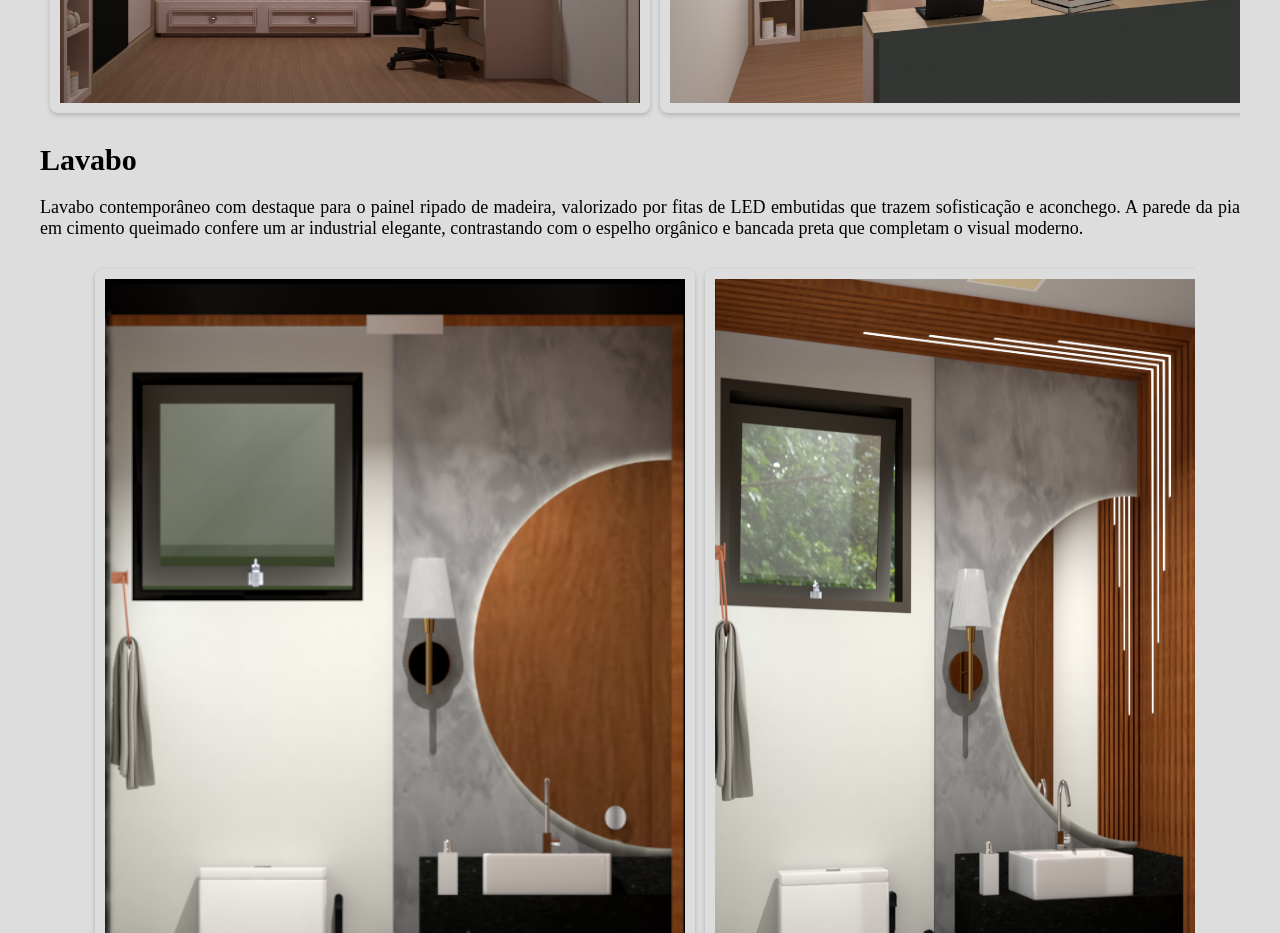
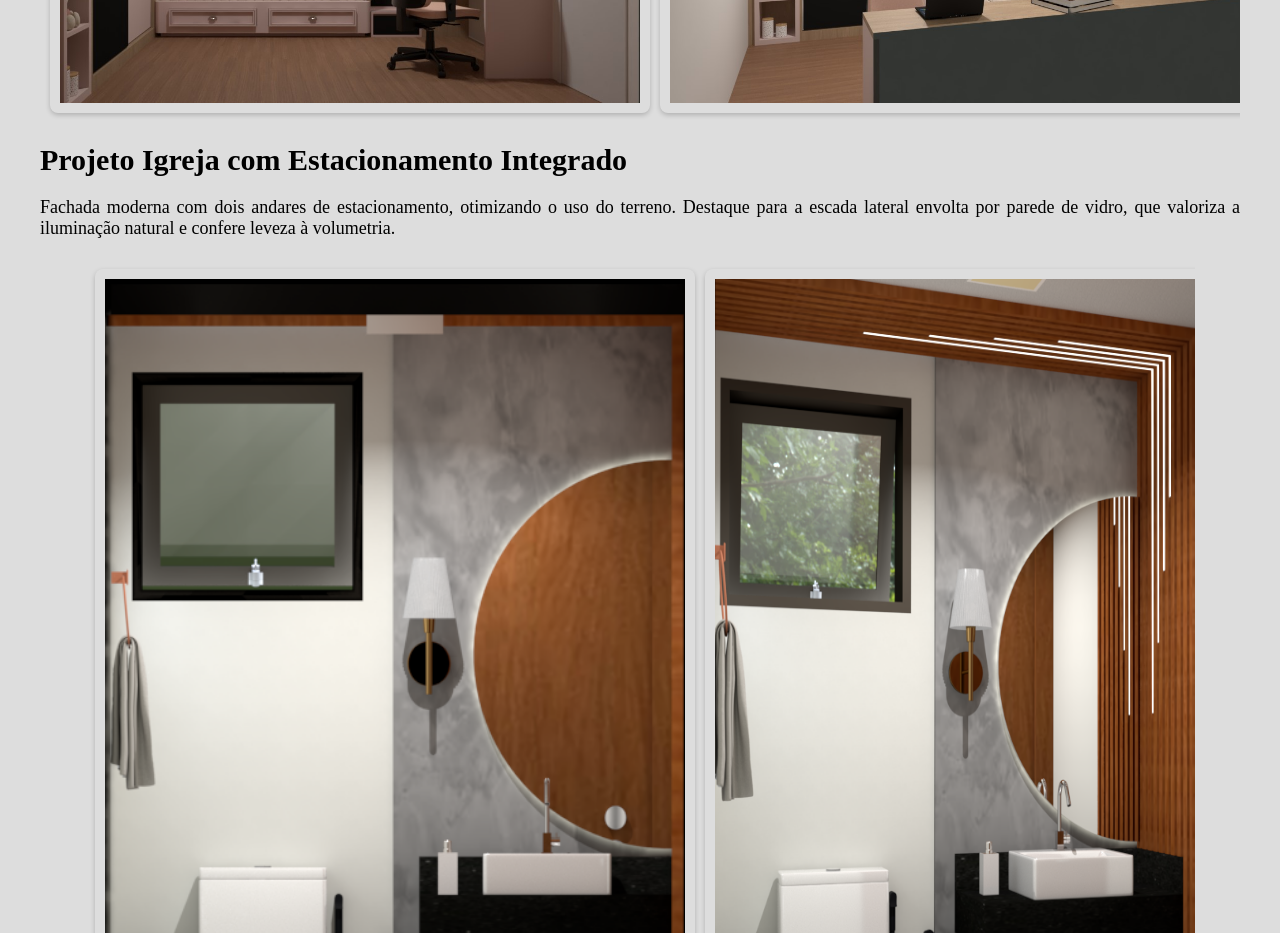
Before and after one commit to Jc-Souza80/Projetos-3D, a plain HTML site: page index.html in a window 1280 px wide. Shown: the part 2460-3393 px from the top of the page. Drawn offline with Linux system fonts and the light colour scheme.

Commit message:
novo item
add igreja/estacionamento

```diff
--- a/index.html
+++ b/index.html
@@ -78,14 +78,12 @@
         </div>
       </div>
 
-      <h2>Lavabo</h2>
+      <h2>Projeto Igreja com Estacionamento Integrado</h2>
 
       <p>
-        Lavabo contemporâneo com destaque para o painel ripado de madeira,
-        valorizado por fitas de LED embutidas que trazem sofisticação e
-        aconchego. A parede da pia em cimento queimado confere um ar industrial
-        elegante, contrastando com o espelho orgânico e bancada preta que
-        completam o visual moderno.
+        Fachada moderna com dois andares de estacionamento, otimizando o uso do
+        terreno. Destaque para a escada lateral envolta por parede de vidro, que
+        valoriza a iluminação natural e confere leveza à volumetria.
       </p>
 
       <div class="carrossel-uno">
```
Also changed, not shown: img/est1.png (added), img/est3.png (added).
